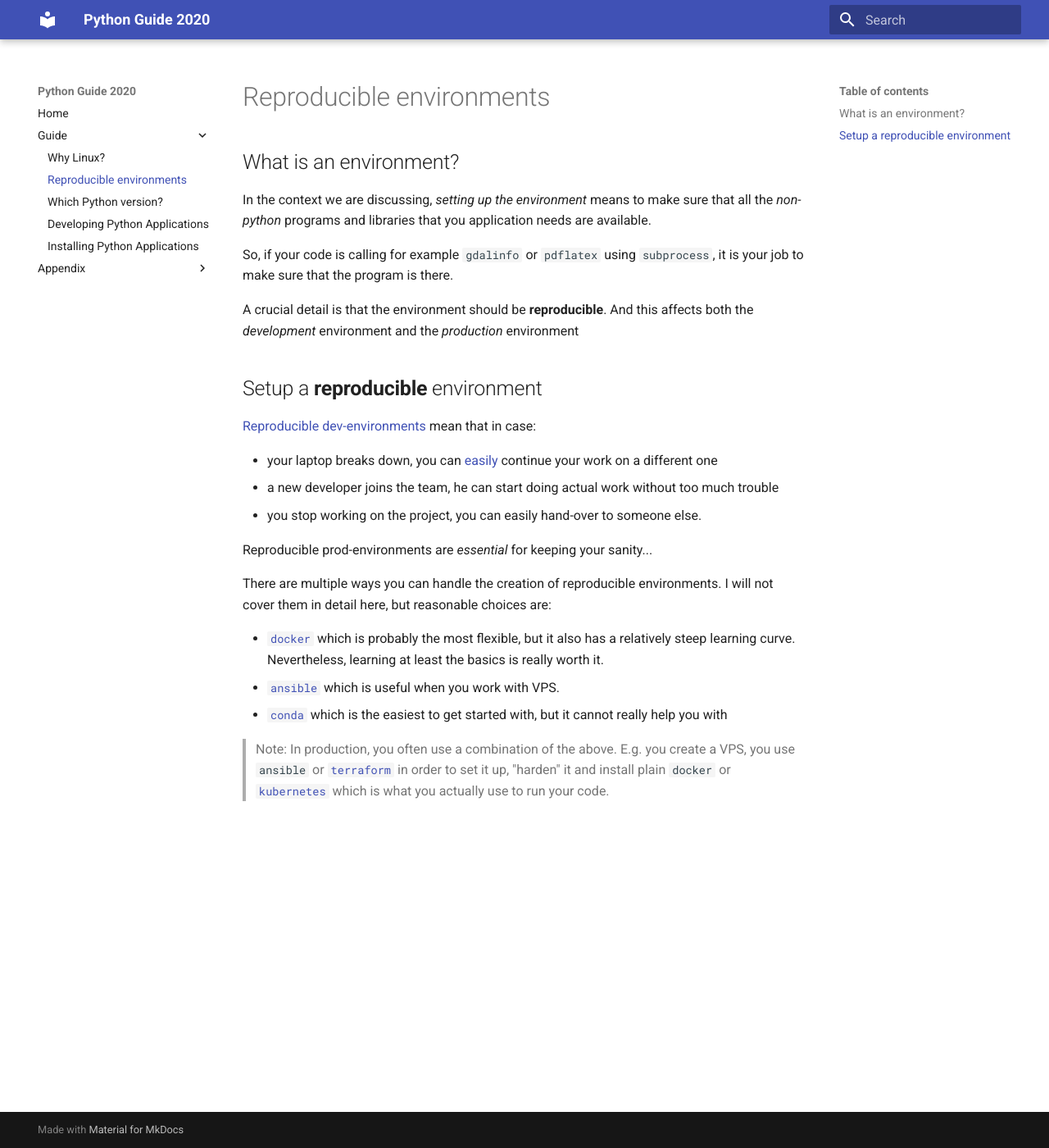
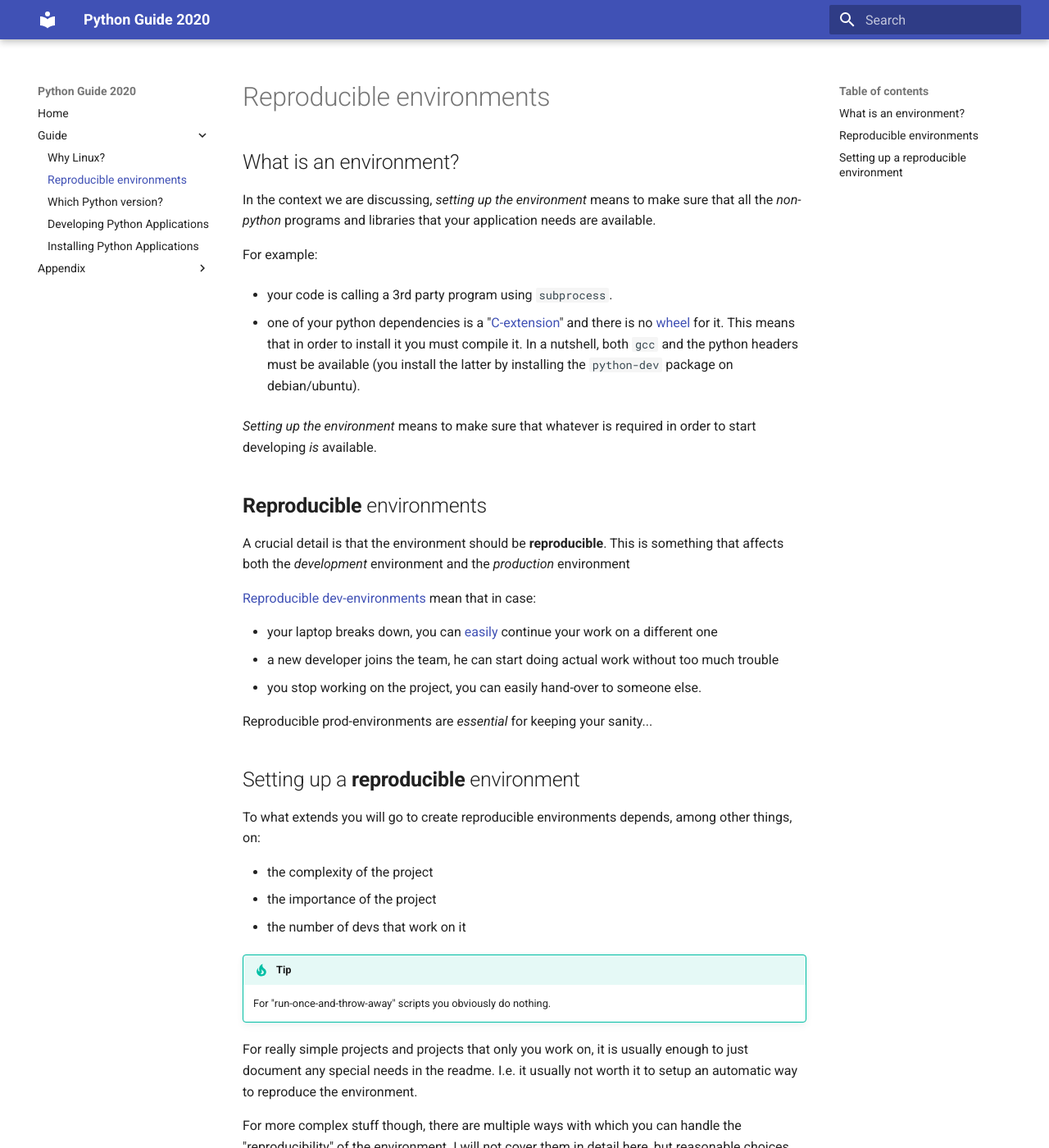
Before and after one commit to pmav99/python_guide, an MkDocs documentation site: the page built from docs/02_reproducible_environment.md, in a window 1280 px wide and 1400 px high. Shown: the whole window at 82% size. Built offline with MkDocs 1.6.1 and Material for MkDocs 9.7.7, drawn with Linux system fonts in a browser that asks for light colours; some of the changed text lies outside the part shown.

Commit message:
update reproducible environment

```diff
--- a/docs/02_reproducible_environment.md
+++ b/docs/02_reproducible_environment.md
@@ -3,15 +3,25 @@
 ## What is an environment?
 
 In the context we are discussing, *setting up the environment* means to make sure
-that all the *non-python* programs and libraries that you application needs are available.
+that all the *non-python* programs and libraries that your application needs are available.
 
-So, if your code is calling for example `gdalinfo` or `pdflatex` using `subprocess`,
-it is your job to make sure that the program is there.
+For example:
 
-A crucial detail is that the environment should be **reproducible**.
-And this affects both the *development* environment and the *production* environment
+- your code is calling a 3rd party program using `subprocess`.
 
-## Setup a **reproducible** environment
+- one of your python dependencies is
+  a "[C-extension](https://docs.python.org/3/extending/extending.html)" and there is no
+  [wheel](https://www.python.org/dev/peps/pep-0427/) for it. This means that in order to install it
+  you must compile it. In a nutshell, both `gcc` and the python headers must be available (you
+  install the latter by installing the `python-dev` package on debian/ubuntu).
+
+*Setting up the environment* means to make sure that whatever is required in order to start
+developing *is* available.
+
+## **Reproducible** environments
+
+A crucial detail is that the environment should be **reproducible**.  This is something that affects
+both the *development* environment and the *production* environment
 
 [Reproducible dev-environments](https://www.gitpod.io/blog/dev-env-as-code/) mean that in case:
 
@@ -21,13 +31,36 @@
 
 Reproducible prod-environments are *essential* for keeping your sanity...
 
-There are multiple ways you can handle the creation of reproducible environments.
-I will not cover them in detail here, but reasonable choices are:
+## Setting up a **reproducible** environment
+
+To what extends you will go to create reproducible environments depends, among other things, on:
+
+- the complexity of the project
+- the importance of the project
+- the number of devs that work on it
+
+!!! tip
+
+    For "run-once-and-throw-away" scripts you obviously do nothing.
+
+For really simple projects and projects that only you work on, it is usually enough to just document
+any special needs in the readme. I.e. it usually not worth it to setup an automatic way to reproduce
+the environment.
+
+For more complex stuff though, there are multiple ways with which you can handle the
+"reproducibility" of the environment.  I will not cover them in detail here, but reasonable choices are:
 
 - [`docker`](https://www.docker.com/)  which is probably the most flexible, but it also has a relatively steep learning curve.
    Nevertheless, learning at least the basics is really worth it.
+
 - [`ansible`](https://www.ansible.com/) which is useful when you work with VPS.
-- [`conda`](https://docs.conda.io/en/latest/miniconda.html) which is the easiest to get started with, but it cannot really help you with
 
-> Note: In production, you often use a combination of the above.
-> E.g. you create a VPS, you use `ansible` or [`terraform`](https://www.terraform.io/) in order to set it up, "harden" it and install plain `docker` or [`kubernetes`](https://kubernetes.io/) which is what you actually use to run your code.
+- [`conda`](https://docs.conda.io/en/latest/miniconda.html) which, especially among scientists, is
+  a popular choice but it IMHV has [several shortcomings](app_conda.md). Among other things, often is not even an
+  option for running things on production (e.g. if you run your code on a HPC/HTC cluster conda
+  might be forbidden as it can be a security nightmare for the sys-admins).
+
+> Note: In production, you often use a combination of the above.  E.g. you create a VPS, you use
+> `ansible` or [`terraform`](https://www.terraform.io/) in order to set it up, "harden" it and
+> install plain `docker` or [`kubernetes`](https://kubernetes.io/) which is what you actually use to
+> run your code.
```
